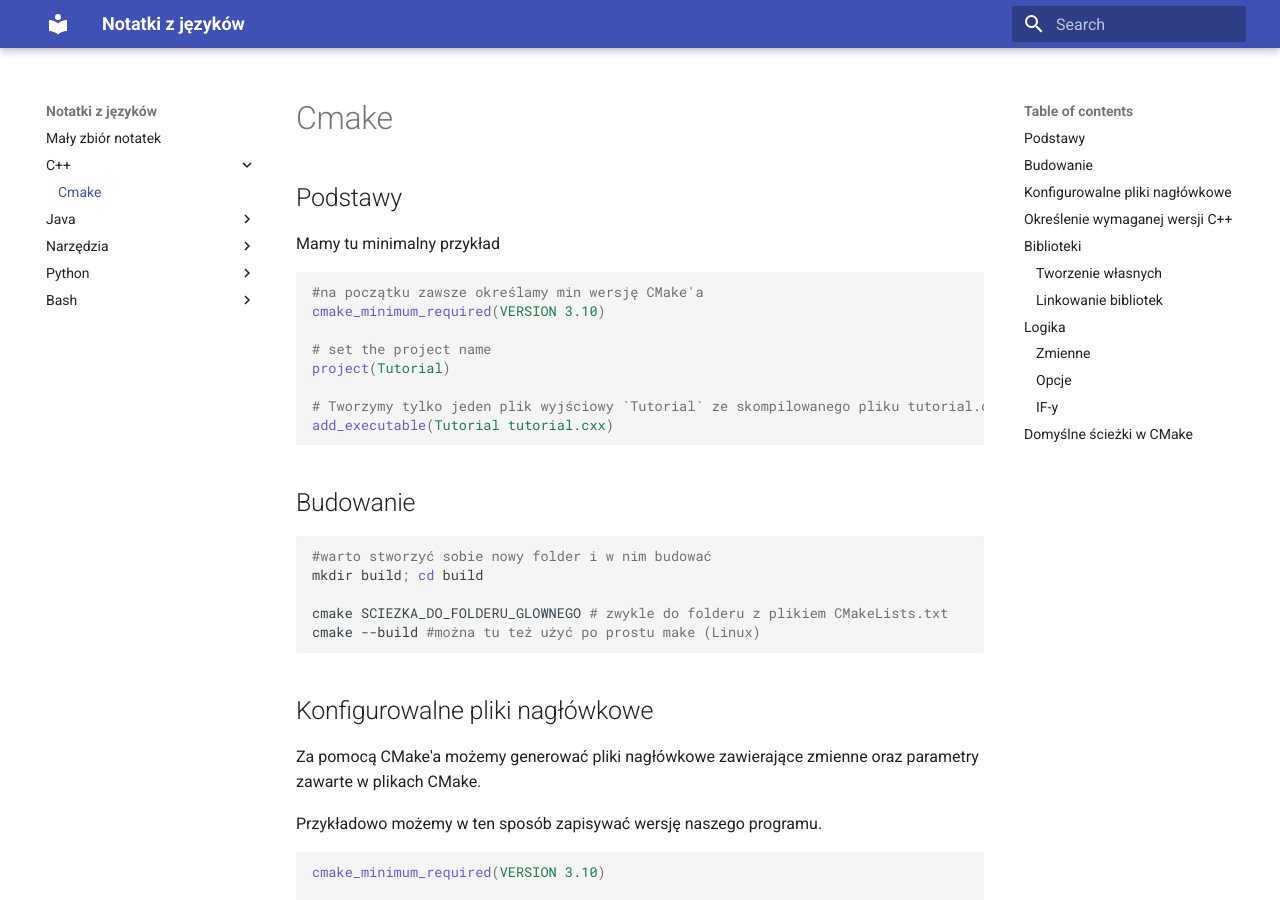
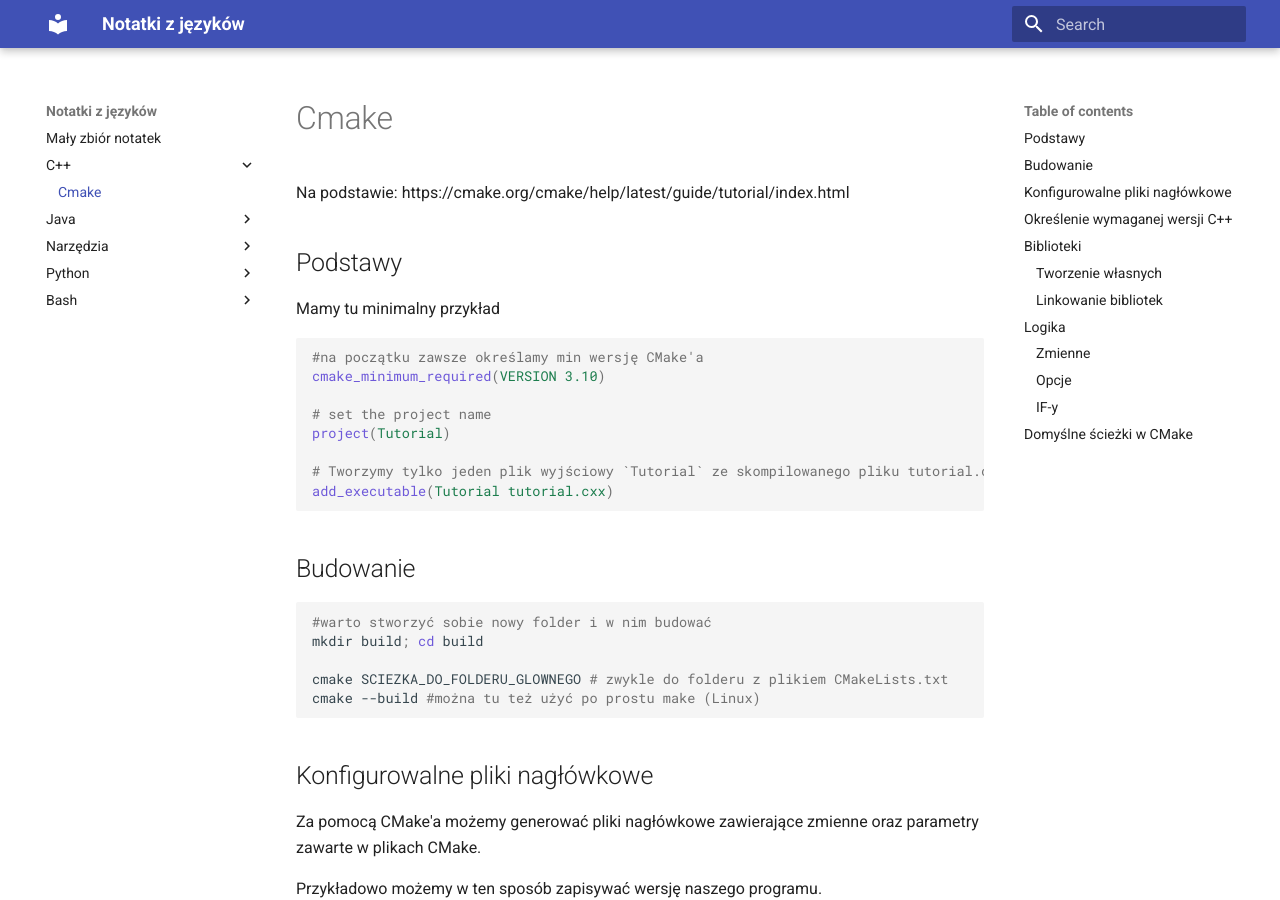
Before and after one commit to pktiuk/notatki_z_jezykow, an MkDocs documentation site: the page built from docs/C++/Cmake.md, in a window 1280 px wide and 900 px high. Built offline with MkDocs 1.6.1 and Material for MkDocs 9.7.7, drawn with Linux system fonts in a browser that asks for light colours.

Commit message:
Dodane źródło

````diff
--- a/docs/C++/Cmake.md
+++ b/docs/C++/Cmake.md
@@ -1,5 +1,5 @@
 # Cmake
-
+Na podstawie: https://cmake.org/cmake/help/latest/guide/tutorial/index.html
 ## Podstawy
 Mamy tu minimalny przykład
 ```cmake
````
